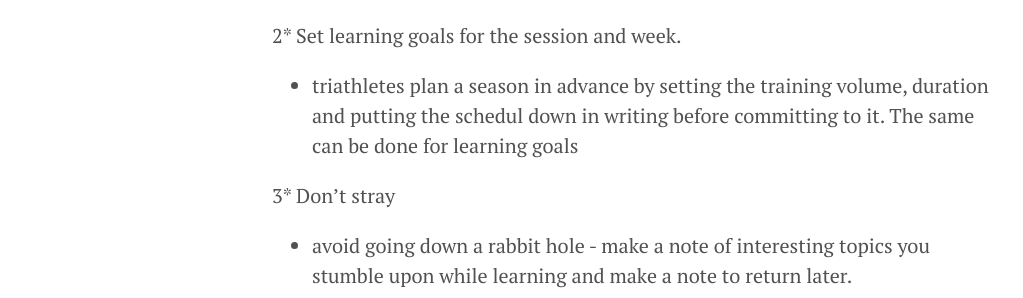
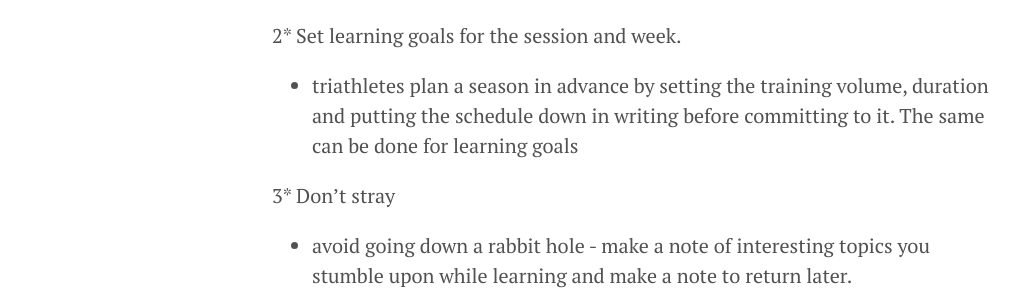
Before and after one commit to saintograph/journal, a Jekyll site: the page built from _posts/2020-05-25-remote-learning-strategies.md, in a window 1280 px wide. Shown: the part 451-749 px from the top of the page, without its empty margins (8-1031 px from the left). Built offline with Jekyll 4.4.1, drawn with Linux system fonts in a browser that asks for light colours.

Commit message:
Learning strategies.

```diff
--- a/_posts/2020-05-25-remote-learning-strategies.md
+++ b/_posts/2020-05-25-remote-learning-strategies.md
@@ -15,7 +15,7 @@ Personal notes on goal-setting and knowledge retention when learning:
 
 2* Set learning goals for the session and week.
 
-   * triathletes plan a season in advance by setting the training volume, duration and putting the schedul down in writing before committing to it. The same can be done for learning goals
+   * triathletes plan a season in advance by setting the training volume, duration and putting the schedule down in writing before committing to it. The same can be done for learning goals
 
 3* Don't stray
 
```
